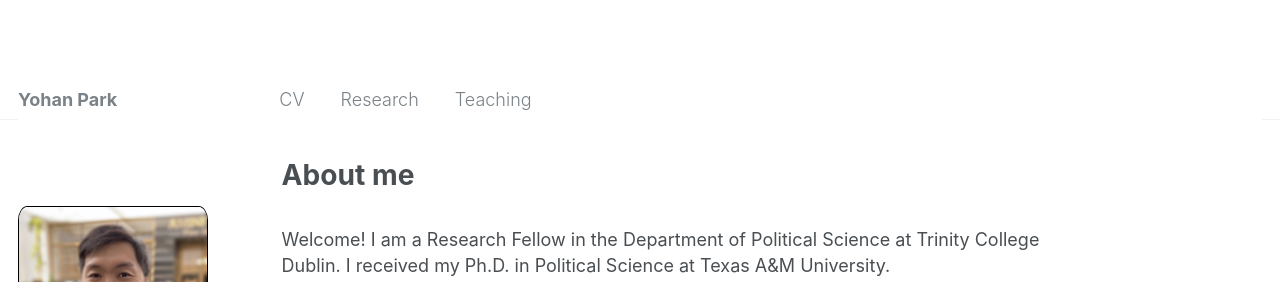
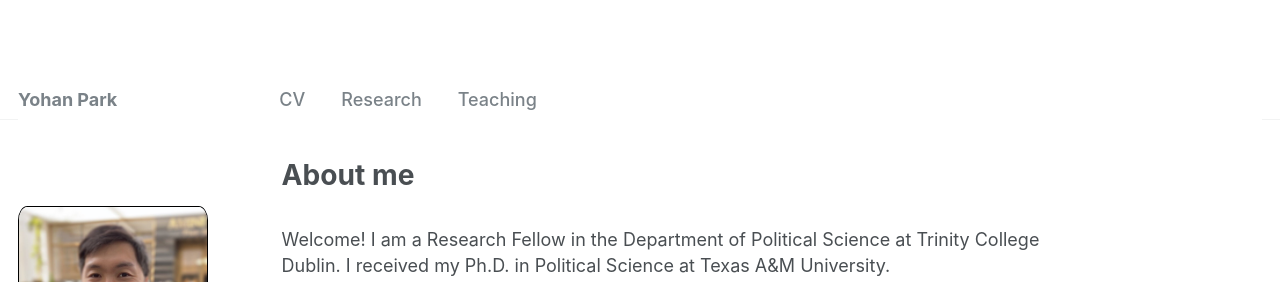
Before and after one commit to yohanpark23/yohanpark23.github.io, a Jekyll site: the page built from _pages/about.md, in a window 1280 px wide. Shown: the top 282 px of the page. Built offline with Jekyll 4.4.1, drawn with Linux system fonts in a browser that asks for light colours; some web fonts are replaced.

Commit message:
Update _masthead.scss

```diff
--- a/_sass/_masthead.scss
+++ b/_sass/_masthead.scss
@@ -50,7 +50,7 @@
   display: block;
   list-style-type: none;
   white-space: nowrap;
-   font-weight: 300;
+   font-weight: 450;
 
   &--lg {
     padding-right: 7em;
```
